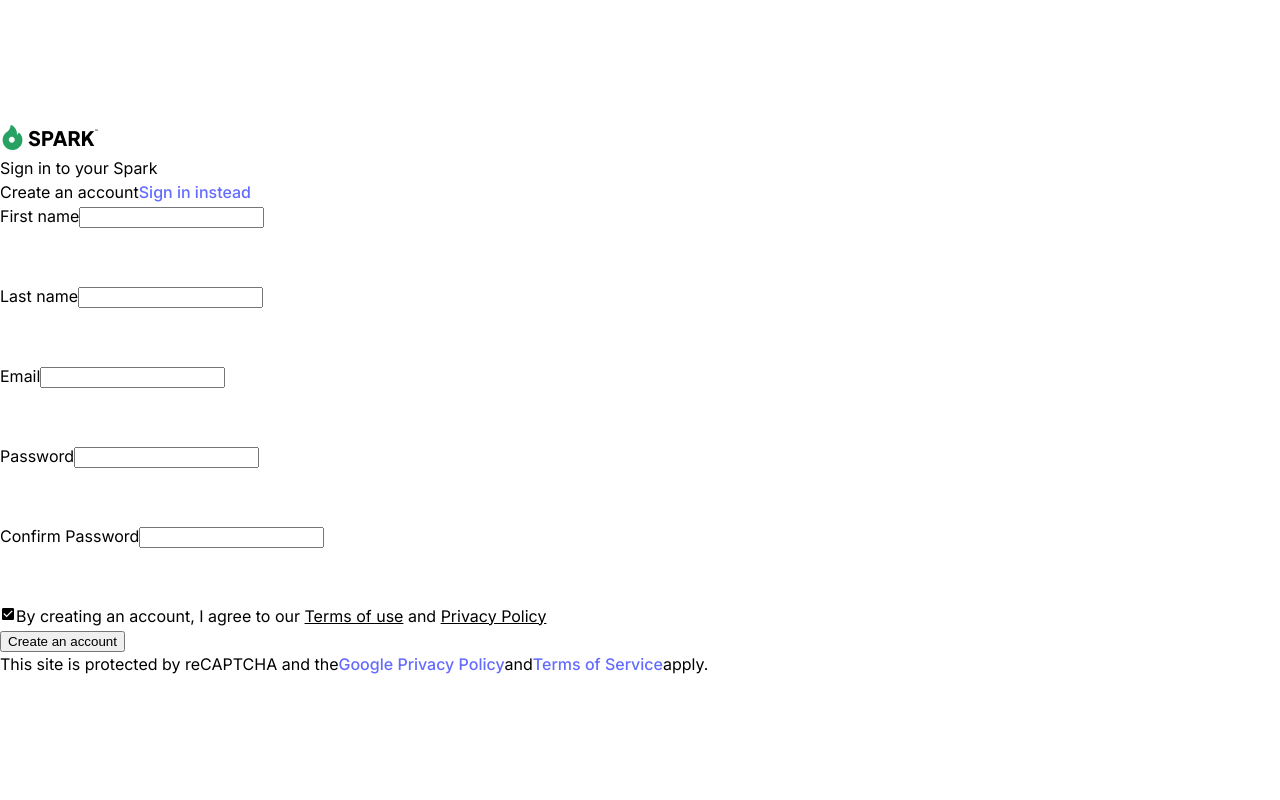
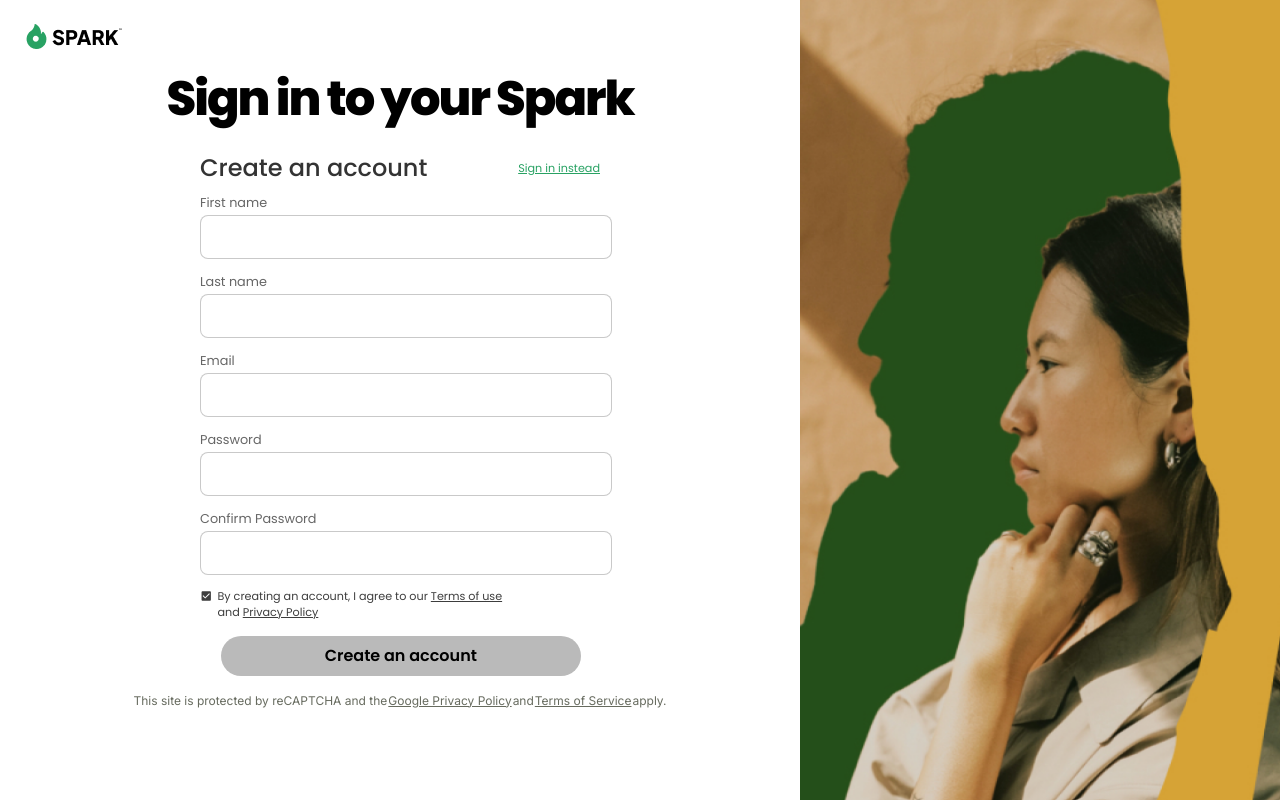
Before and after one commit to Mayank9001/LinkTree-mlm, a React (Vite) app in the folder frontend/: page /signup in a window 1280 px wide. Built offline with nearby package versions, Linux system fonts and the light colour scheme; no server answers.

Commit message:
desktop view signup page

```diff
--- a/frontend/src/pages/SignUp.jsx
+++ b/frontend/src/pages/SignUp.jsx
@@ -5,10 +5,13 @@
 import { IoMdCheckbox } from "react-icons/io";
 import { useNavigate } from "react-router-dom";
 import { userSignup } from "../services/user.services";
+import image from "../assets/image.png";
+import useIsMobile from "../components/hooks/useIsMobile";
 const emailRegex = /^[^\s@]+@[^\s@]+\.[^\s@]+$/;
 const passwordRegex =
   /^(?=.*[A-Z])(?=.*[a-z])(?=.*\d)(?=.*[!@#$%^&*])[A-Za-z\d@$!%*?&]{8,}$/;
 const SignUp = () => {
+  const isMobile = useIsMobile();
   const navigate = useNavigate();
   const [formData, setFormData] = useState({
     firstName: "",
@@ -63,6 +66,7 @@
   };
   return (
     <div className={styles.main}>
+      <div className={styles.content}>
         <div className={styles.logo}>
           <img src={Spark} alt="spark" />
         </div>
@@ -83,7 +87,9 @@
                   setFormData({ ...formData, firstName: e.target.value })
                 }
               />
-            <p style={{ visibility: errors.firstName ? "visible" : "hidden" }}>
+              <p
+                style={{ visibility: errors.firstName ? "visible" : "hidden" }}
+              >
                 {errors.firstName || "Field Requires"}
               </p>
             </div>
@@ -177,6 +183,12 @@
             apply.
           </div>
       </div>
+      {!isMobile && (
+        <div className={styles.image}>
+          <img src={image} />
+        </div>
+      )}
+    </div>
   );
 };
 
--- a/frontend/src/pages/styles/Home.module.css
+++ b/frontend/src/pages/styles/Home.module.css
@@ -58,6 +58,7 @@
   width: 9.3rem;
   height: 3rem;
   border-radius: 7.5rem;
+  cursor: pointer;
 }
 .content {
   display: flex;
@@ -352,6 +353,10 @@
   width: 100%;
   height: 100%;
   object-fit: fill;
+}
+.group{
+  display: grid;
+  place-items: center;
 }
 @media screen and (max-width: 768px) {
   .mobilemain {
--- a/frontend/src/pages/styles/SignUp.module.css
+++ b/frontend/src/pages/styles/SignUp.module.css
@@ -1,3 +1,158 @@
+.main {
+  display: grid;
+  grid-template-columns: 62.5% 37.5%;
+  width: 100vw;
+  height: 100vh;
+  overflow: hidden;
+  background-color: white;
+}
+.image img {
+  width: 100%;
+  height: 100%;
+  object-fit: fill;
+}
+.content {
+  width: 100%;
+  height: 100%;
+  display: flex;
+  flex-direction: column;
+}
+.title {
+  font-family: "Poppins";
+  width: 100%;
+  font-weight: 800;
+  font-size: 3rem;
+  line-height: 3.5rem;
+  letter-spacing: -2px;
+  color: #000000;
+  text-align: center;
+  margin-top: 1rem;
+}
+.logo {
+  margin-left: 1.5rem;
+  margin-top: 1.5rem;
+}
+.form {
+  display: flex;
+  flex-direction: column;
+  width: 25rem;
+  margin: 1.5rem auto;
+  margin-bottom: 0;
+}
+.createacc {
+  display: flex;
+  align-items: center;
+  justify-content: space-between;
+  color: #333333;
+  font-family: "Poppins";
+  font-weight: 500;
+  font-size: 1.5rem;
+  line-height: 2.1rem;
+  width: 100%;
+  letter-spacing: 0%;
+  margin-bottom: 0.5rem;
+}
+.createacc a {
+  font-family: "Poppins";
+  font-weight: 400;
+  font-size: 0.7rem;
+  line-height: 1rem;
+  letter-spacing: 0%;
+  text-decoration: underline;
+  text-decoration-style: solid;
+  color: #28a263;
+}
+.forminput {
+  display: flex;
+  flex-direction: column;
+  width: 100%;
+}
+.forminput label {
+  width: 100%;
+  font-family: "Poppins";
+  font-weight: 400;
+  font-size: 0.8rem;
+  line-height: 1.2rem;
+  letter-spacing: 0%;
+  margin-bottom: 3px;
+  color: #666666;
+}
+.forminput input {
+  width: 98%;
+  height: 2.5rem;
+  border: 0.67px solid #66666659;
+  border-radius: 0.5rem;
+  background-color: #ffffff;
+  font-family: "Poppins";
+  font-weight: 400;
+  font-size: 0.7rem;
+  line-height: 1rem;
+  color: #393939;
+  padding-left: 1rem;
+  letter-spacing: 0%;
+}
+.forminput p {
+  font-family: "Poppins";
+  visibility: hidden;
+  font-weight: 400;
+  color: #ee1d52;
+  font-size: 0.6rem;
+  line-height: 0.8rem;
+  letter-spacing: 0%;
+  margin-top: 0;
+  margin-bottom: 0;
+}
+.terms {
+  display: flex;
+  flex-direction: row;
+  width: 80%;
+  font-family: "Poppins";
+  font-weight: 400;
+  font-size: 0.7rem;
+  line-height: 1rem;
+  text-align: left;
+  letter-spacing: 0%;
+  gap: 5px;
+  color: #3d3d3d;
+}
+.signinbtn {
+  margin-left: 1.3rem;
+  margin-top: 1rem;
+  width: 90%;
+  height: 2.5rem;
+  border: none;
+  border-radius: 2rem;
+  font-family: "Poppins";
+  background-color: #bababa;
+  font-weight: 600;
+  font-size: 1rem;
+  line-height: 1.5rem;
+  letter-spacing: 0%;
+  text-align: center;
+  cursor: pointer;
+  transition: background-color 0.2s ease-in-out;
+}
+.signinbtn:hover{
+  color: white;
+  background-color: #28a263;
+}
+.footer {
+  width: 100%;
+  margin-top: 1rem;
+  color: #676b5f;
+  font-family: "Inter";
+  font-weight: 400;
+  font-size: 0.75rem;
+  line-height: 1.1rem;
+  letter-spacing: 0%;
+  text-align: center;
+}
+.footer a {
+  margin: 0 1px;
+  font-weight: 400;
+  text-decoration: underline;
+  color: #676b5f;
+}
 @media screen and (max-width: 768px) {
   .main {
     background-color: #ffffff;
@@ -106,7 +261,7 @@
     letter-spacing: 0%;
     text-align: center;
   }
-  .terms{
+  .terms {
     display: flex;
     flex-direction: row;
     width: 80%;
```
Also changed, not shown: frontend/src/assets/image.png (added). Lines whose indentation alone changed are shown as unchanged.
